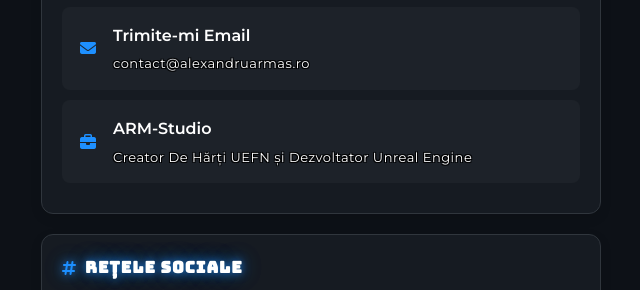
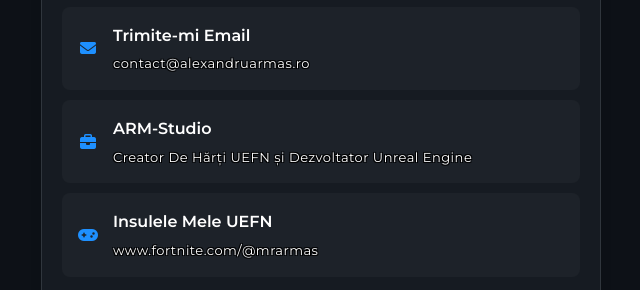
Before and after one commit to alexandruarmas/links, a plain HTML site: page index.html in a window 1280 px wide. Shown: the part 1144-1434 px from the top of the page, without its empty margins (319-959 px from the left). Drawn offline with Linux system fonts and the light colour scheme.

Commit message:
Add Fortnite Creator Code link and update README

```diff
--- a/index.html
+++ b/index.html
@@ -1149,6 +1149,15 @@
                             <div class="link-subtitle">Creator De Hărți UEFN și Dezvoltator Unreal Engine</div>
                         </div>
                     </li>
+                    <a href="https://www.fortnite.com/@mrarmas" style="text-decoration: none; color: inherit;">
+                        <li class="link-item">
+                            <i class="fas fa-gamepad"></i>
+                            <div class="link-content">
+                                <div class="link-title">Insulele Mele UEFN</div>
+                                <div class="link-subtitle">www.fortnite.com/@mrarmas</div>
+                            </div>
+                        </li>
+                    </a>
                 </ul>
             </div>
 
```
Also changed, not shown: 1 other file.
